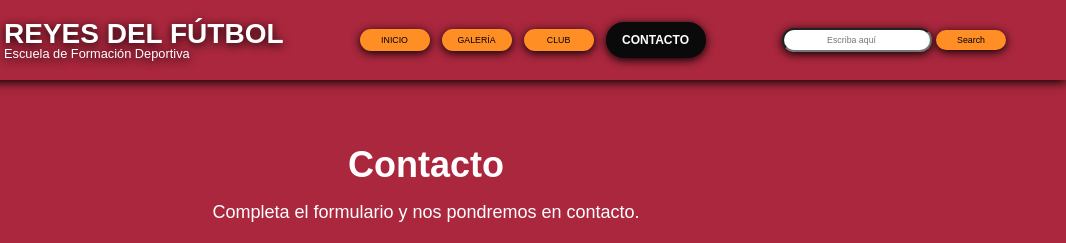
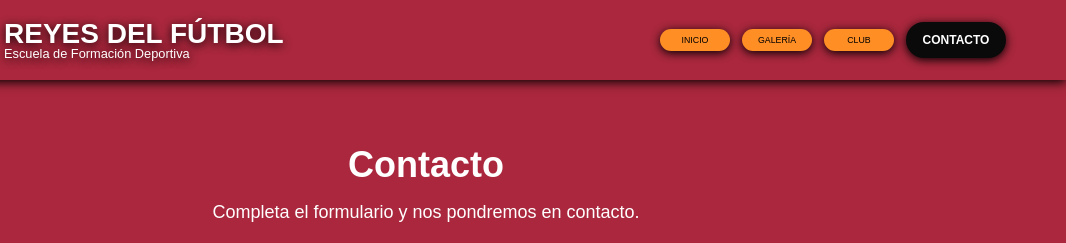
Before and after one commit to miguelrusa1984/primer_proyecto, a plain HTML site: page contacto.html in a window 1280 px wide. Shown: the top 243 px of the page, 214-1280 px from the left. Drawn offline with Linux system fonts and the light colour scheme.

Commit message:
Quitar Search

```diff
--- a/contacto.html
+++ b/contacto.html
@@ -26,15 +26,7 @@
           <a href="contacto.html" class="active">CONTACTO</a>
         </nav>
 
-        <form class="search" role="search">
-          <input
-            class="form-control search"
-            type="search"
-            placeholder="Escriba aquí"
-            aria-label="Search"
-          />
-          <button class="btn btn-outline-success" type="submit">Search</button>
-        </form>
+
       </div>
     </header>
 
```
Also changed, not shown: club.html (+1 -4 lines), galeria.html (+1 -4 lines), index.html (+1 -9 lines).
